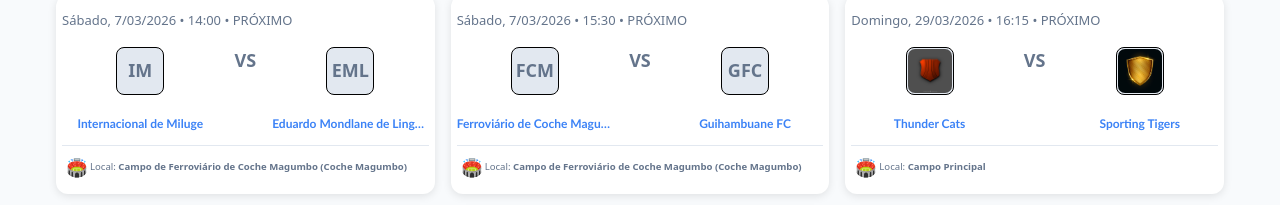
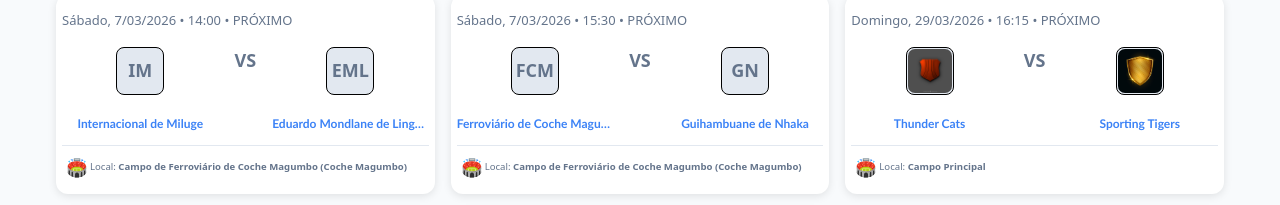
Before and after one commit to Raimundroid/maninguebola, a React (Vite) app: page /jogos in a window 1280 px wide. Shown: the part 213-418 px from the top of the page. Built offline with nearby package versions, Linux system fonts and the light colour scheme.

Commit message:
updaated some of the newly added team's names

```diff
--- a/src/data/matchesData.js
+++ b/src/data/matchesData.js
@@ -253,8 +253,8 @@ const matchesData = [
   },
   {
     id: 15, // Unique ID for React keys
-    homeTeamId: "ferroviarioFC", //new
-    awayTeamId: "guihambuaneFC", //new
+    homeTeamId: "ferroviarioCocheMagumbo", //new
+    awayTeamId: "guihambuaneNhaka", //new
     // homeScore: 1, // Only for live/finished
     // awayScore: 0,
     date: "2026-03-07", // ISO Format
--- a/src/data/teamsData.js
+++ b/src/data/teamsData.js
@@ -499,8 +499,8 @@ const teamsData = {
     //   email: "eagles@example.com",
     // },
   },
-  ferroviarioFC: {
-    id: "ferroviarioFC", // Unique identifier
+  ferroviarioCocheMagumbo: {
+    id: "ferroviarioCocheMagumbo", // Unique identifier
     name: "Ferroviário de Coche Magumbo", // Full team name
     shortName: "Ferroviário de Coche", // ✅ NEW
     abbr: "FCM", // Abbreviation for logos
@@ -517,11 +517,11 @@ const teamsData = {
     //   email: "eagles@example.com",
     // },
   },
-  guihambuaneFC: {
-    id: "Guihambuane FC", // Unique identifier
-    name: "Guihambuane FC", // Full team name
-    shortName: "Guihambuane FC", // ✅ NEW
-    abbr: "GFC", // Abbreviation for logos
+  guihambuaneNhaka: {
+    id: "guihambuaneNhaka", // Unique identifier
+    name: "Guihambuane de Nhaka", // Full team name
+    shortName: "Guihambuane de Nhaka", // ✅ NEW
+    abbr: "GN", // Abbreviation for logos
     // position: "1",
     // points: "99", /////
     // founded: 1000,
```
